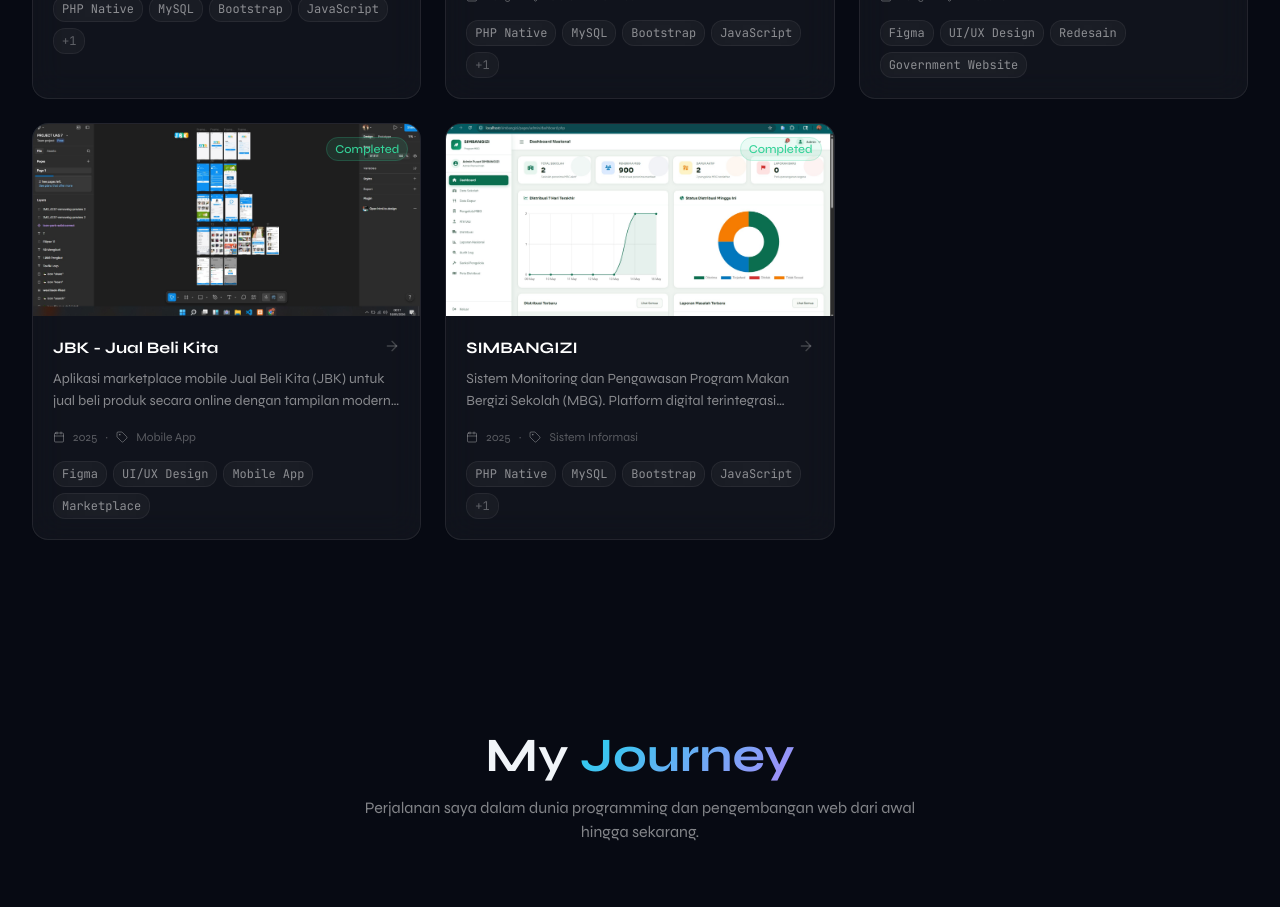
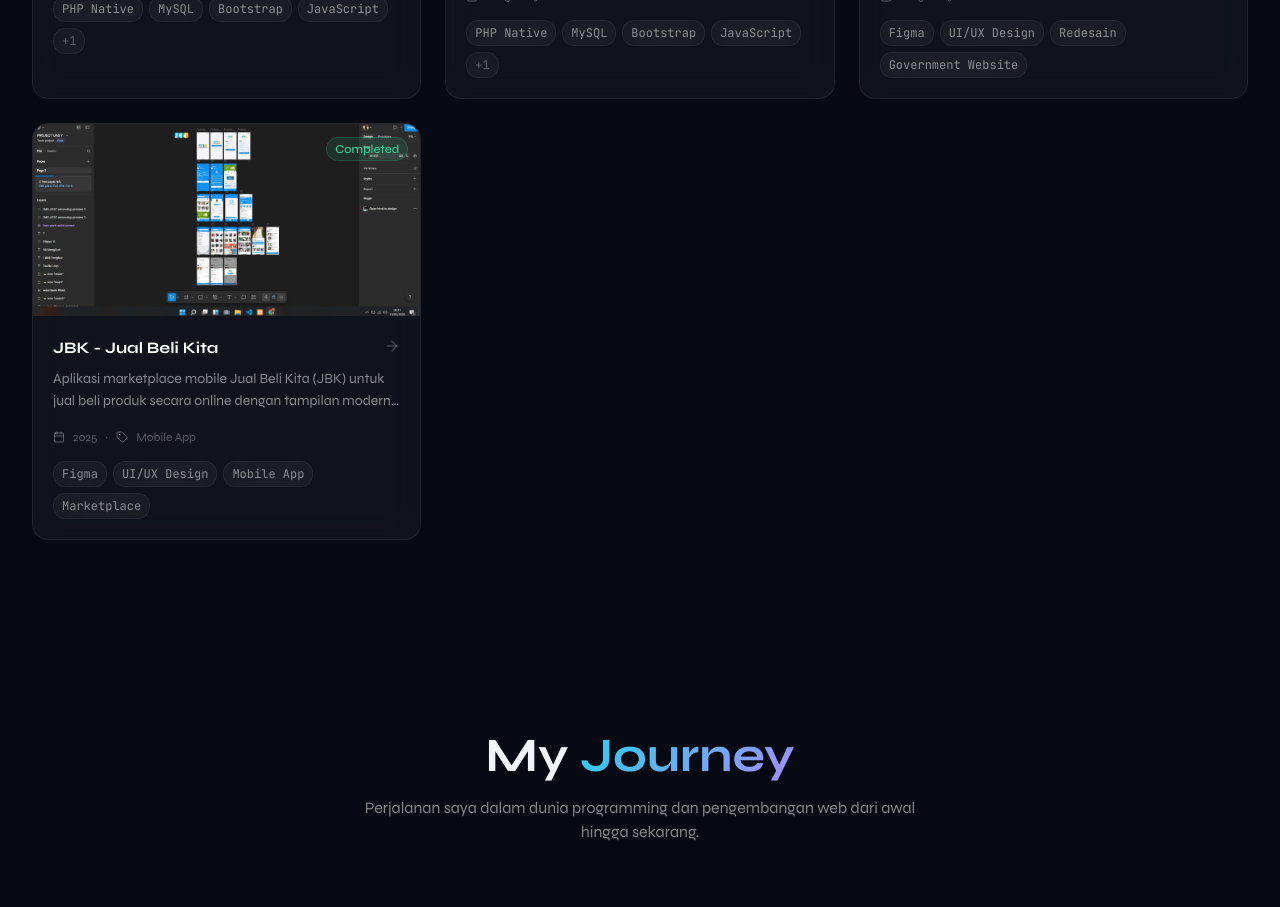
Before and after one commit to lowboy87/andev.id-portfolio, a Next.js app: page / in a window 1280 px wide. Shown: the part 4720-5627 px from the top of the page. Built offline with nearby package versions, Linux system fonts and the light colour scheme.

Commit message:
Update projects.ts

```diff
--- a/data/projects.ts
+++ b/data/projects.ts
@@ -406,30 +406,6 @@ export const projects: Project[] = [
       "UI modern & intuitif",
     ],
   },
-  {
-    id: "simbangizi",
-    title: "SIMBANGIZI",
-    description:
-      "Sistem Monitoring dan Pengawasan Program Makan Bergizi Sekolah (MBG). Platform digital terintegrasi untuk memastikan setiap anak Indonesia mendapatkan makanan bergizi yang sesuai standar dan tepat sasaran.",
-    longDescription:
-      "SIMBANGIZI adalah platform digital terintegrasi untuk monitoring dan pengawasan Program Makan Bergizi Sekolah (MBG) secara nasional. Sistem ini mencakup 34+ provinsi, 50K+ sekolah, dan 20M+ penerima MBG. Dilengkapi dengan dashboard monitoring real-time, sistem pelaporan, manajemen multi-role pengguna, dan transparansi data untuk seluruh pemangku kepentingan.",
-    thumbnail: "/images/projects/simbangizi-thumb.jpg",
-    gallery: [],
-    tech: ["PHP Native", "MySQL", "Bootstrap", "JavaScript", "Chart.js"],
-    category: "Sistem Informasi",
-    year: 2025,
-    status: "completed",
-    features: [
-      "Monitoring 34+ provinsi",
-      "Data 50K+ sekolah",
-      "20M+ penerima MBG",
-      "Dashboard real-time",
-      "Sistem pelaporan",
-      "Multi-role management",
-      "Transparansi & akuntabilitas",
-      "Sistem login terintegrasi",
-    ],
-  },
    ];
 
 export const projectCategories = [
```
